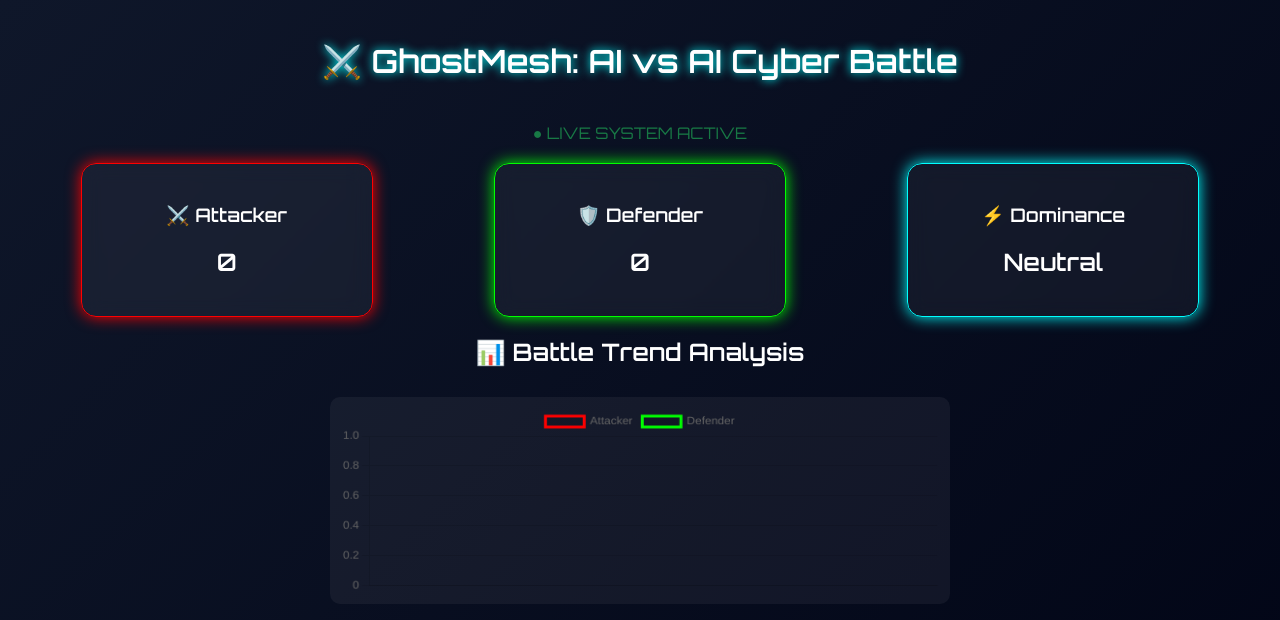
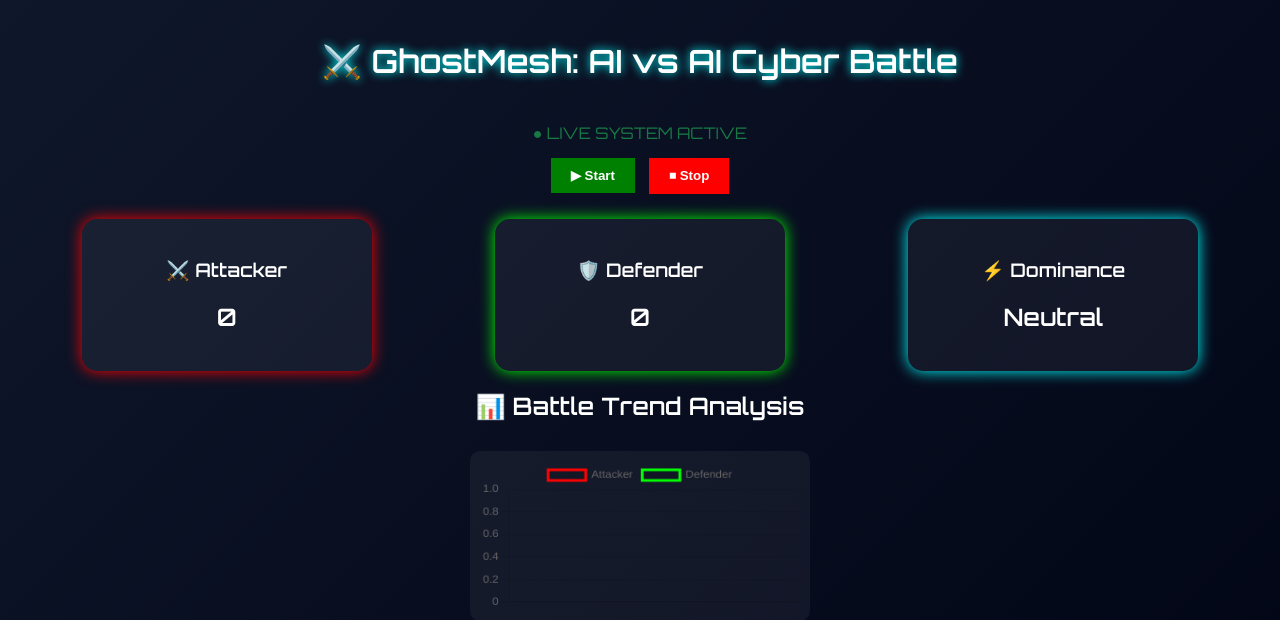
Before and after one commit to Sanvits2005/GhostMesh, a Flask app: page / in a window 1280 px wide. Shown: the top 620 px of the page. Run offline with Flask 3, Linux system fonts and the light colour scheme.

Commit message:
Update index.html

```diff
--- a/GhostMesh_1/templates/index.html
+++ b/GhostMesh_1/templates/index.html
@@ -4,7 +4,6 @@
     <title>GhostMesh AI vs AI</title>
     <script src="https://cdn.jsdelivr.net/npm/chart.js"></script>
 
-    <!-- Google Font -->
     <link href="https://fonts.googleapis.com/css2?family=Orbitron:wght@400;600&display=swap" rel="stylesheet">
 
     <style>
@@ -31,6 +30,22 @@
             50% { opacity: 0.4; }
         }
 
+        .controls {
+            text-align: center;
+            margin-top: 10px;
+        }
+
+        .controls button {
+            padding: 10px 20px;
+            margin: 5px;
+            border: none;
+            cursor: pointer;
+            font-weight: bold;
+        }
+
+        .start { background: green; color: white; }
+        .stop { background: red; color: white; }
+
         .dashboard {
             display: flex;
             justify-content: space-around;
@@ -41,26 +56,14 @@
             width: 250px;
             padding: 20px;
             border-radius: 15px;
-            backdrop-filter: blur(10px);
             background: rgba(255,255,255,0.05);
             box-shadow: 0 0 15px rgba(0,255,255,0.2);
             text-align: center;
         }
 
-        .attacker {
-            border: 1px solid red;
-            box-shadow: 0 0 15px red;
-        }
-
-        .defender {
-            border: 1px solid lime;
-            box-shadow: 0 0 15px lime;
-        }
-
-        .dominance {
-            border: 1px solid cyan;
-            box-shadow: 0 0 15px cyan;
-        }
+        .attacker { box-shadow: 0 0 15px red; }
+        .defender { box-shadow: 0 0 15px lime; }
+        .dominance { box-shadow: 0 0 15px cyan; }
 
         canvas {
             display: block;
@@ -92,19 +95,10 @@
 
         tr:hover {
             background: rgba(0,255,255,0.1);
-            transition: 0.3s;
         }
 
-        .blocked {
-            color: lime;
-            font-weight: bold;
-        }
-
-        .breached {
-            color: red;
-            font-weight: bold;
-            text-shadow: 0 0 8px red;
-        }
+        .blocked { color: lime; }
+        .breached { color: red; text-shadow: 0 0 8px red; }
     </style>
 </head>
 
@@ -112,6 +106,11 @@
 
 <h1>⚔️ GhostMesh: AI vs AI Cyber Battle</h1>
 <div class="live">● LIVE SYSTEM ACTIVE</div>
+
+<div class="controls">
+    <button class="start" onclick="startSim()">▶ Start</button>
+    <button class="stop" onclick="stopSim()">⏹ Stop</button>
+</div>
 
 <div class="dashboard">
     <div class="card attacker">
@@ -131,7 +130,7 @@
 </div>
 
 <h2 style="text-align:center;">📊 Battle Trend Analysis</h2>
-<canvas id="chart" width="600" height="200"></canvas>
+<canvas id="chart"></canvas>
 
 <table>
 <thead>
@@ -153,6 +152,7 @@
 let attackerData = [];
 let defenderData = [];
 let labels = [];
+let intervalId = null;
 
 const ctx = document.getElementById('chart').getContext('2d');
 
@@ -161,21 +161,24 @@ const chart = new Chart(ctx, {
     data: {
         labels: labels,
         datasets: [
-            {
-                label: 'Attacker',
-                data: attackerData,
-                borderColor: 'red',
-                tension: 0.4
-            },
-            {
-                label: 'Defender',
-                data: defenderData,
-                borderColor: 'lime',
-                tension: 0.4
-            }
+            { label: 'Attacker', data: attackerData, borderColor: 'red' },
+            { label: 'Defender', data: defenderData, borderColor: 'lime' }
         ]
     }
 });
+
+async function startSim() {
+    await fetch('/start');
+    if (!intervalId) {
+        intervalId = setInterval(loadLogs, 2000);
+    }
+}
+
+async function stopSim() {
+    await fetch('/stop');
+    clearInterval(intervalId);
+    intervalId = null;
+}
 
 async function loadLogs() {
     const res = await fetch('/logs');
@@ -224,14 +227,11 @@ async function loadLogs() {
 
     if (breach) {
         document.getElementById("alertSound").play();
-        document.body.style.boxShadow = "0 0 50px red";
-        setTimeout(() => {
-            document.body.style.boxShadow = "none";
-        }, 300);
     }
 }
 
-setInterval(loadLogs, 2000);
+// start automatically
+startSim();
 </script>
 
 </body>
```
Lines whose indentation alone changed are shown as unchanged.
